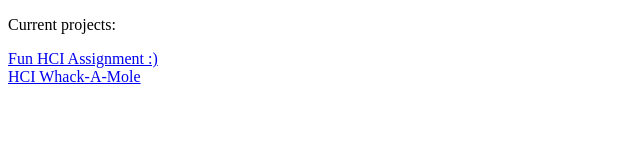
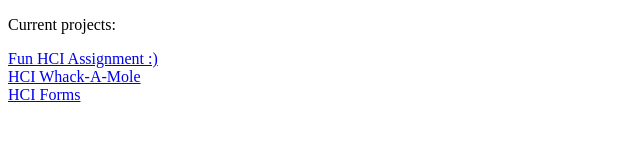
Before and after one commit to DeadViolets/DeadViolets.github.io, a plain HTML site: page index.html in a window 1280 px wide. Shown: the full height of the page, 0-640 px from the left. Drawn offline with Linux system fonts and the light colour scheme.

Commit message:
Update index.html
Added new project - HCI Forms.

```diff
--- a/index.html
+++ b/index.html
@@ -7,4 +7,6 @@
     <a href="https://deadviolets.github.io/Fun-HCI-assignment-">Fun HCI Assignment :)</a>
     <br>
     <a href="https://deadviolets.github.io/HCI-WhackAMole">HCI Whack-A-Mole</a>
+    <br>
+    <a href="https://deadviolets.github.io/HCI-Forms/">HCI Forms</a>
 </body>
```
